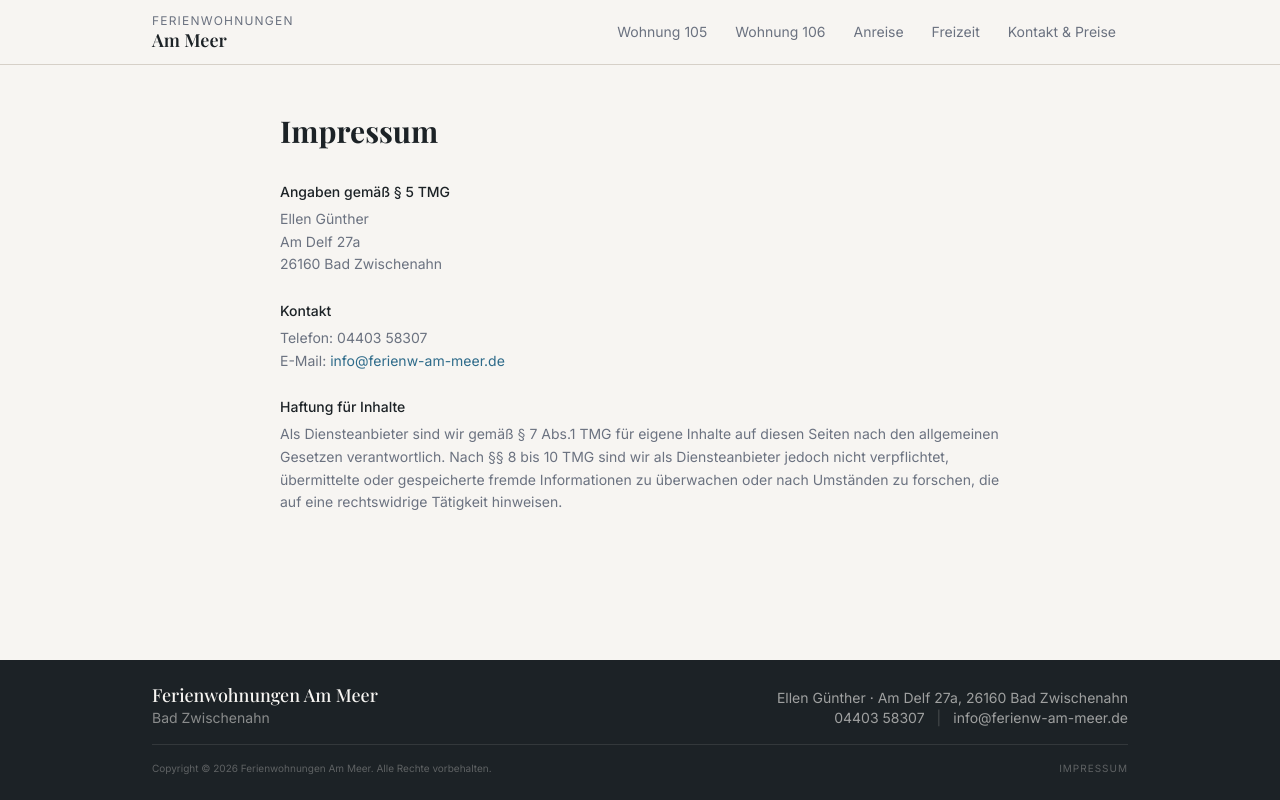
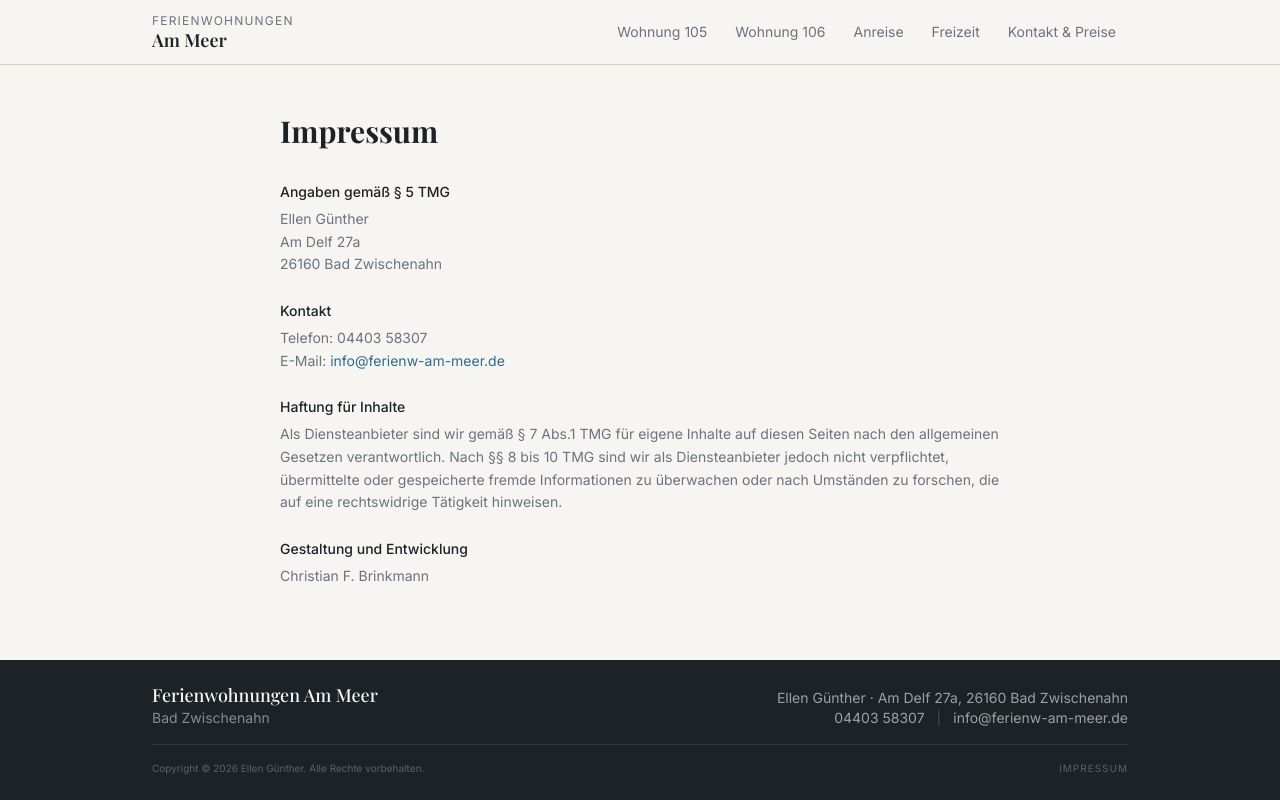
Before and after one commit to chrisb09/github-page.ferienw-am-meer.de, a Next.js app: page /ferienw-preview/impressum in a window 1280 px wide. Built offline with nearby package versions, Linux system fonts and the light colour scheme; a web font is replaced by a local one.

Commit message:
legal: update copyright owner and add developer credit in impressum

```diff
--- a/app/impressum/page.tsx
+++ b/app/impressum/page.tsx
@@ -38,6 +38,11 @@ export default function ImpressumPage() {
             oder nach Umständen zu forschen, die auf eine rechtswidrige Tätigkeit hinweisen.
           </p>
         </div>
+
+        <div>
+          <h2 className="font-medium text-foreground mb-1">Gestaltung und Entwicklung</h2>
+          <p>Christian F. Brinkmann</p>
+        </div>
       </div>
     </section>
   );
--- a/components/footer.tsx
+++ b/components/footer.tsx
@@ -28,7 +28,7 @@ export function Footer() {
         </div>
 
         <div className="border-t border-primary-foreground/10 mt-4 pt-4 text-[10px] text-primary-foreground/30 flex justify-between items-center">
-          <p>Copyright &copy; {new Date().getFullYear()} Ferienwohnungen Am Meer. Alle Rechte vorbehalten.</p>
+          <p>Copyright &copy; {new Date().getFullYear()} Ellen Günther. Alle Rechte vorbehalten.</p>
           <Link href="/impressum" className="hover:text-primary-foreground/60 transition-colors uppercase tracking-widest">
             Impressum
           </Link>
```
